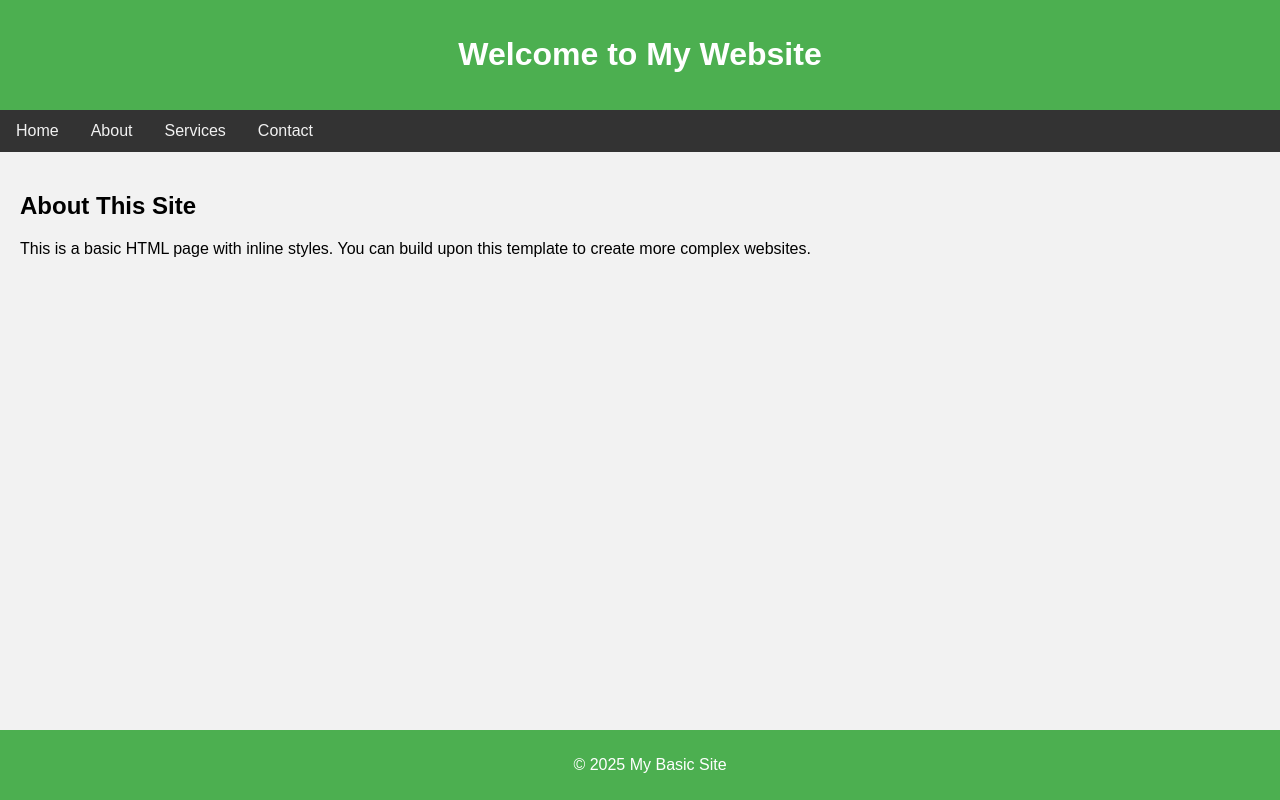
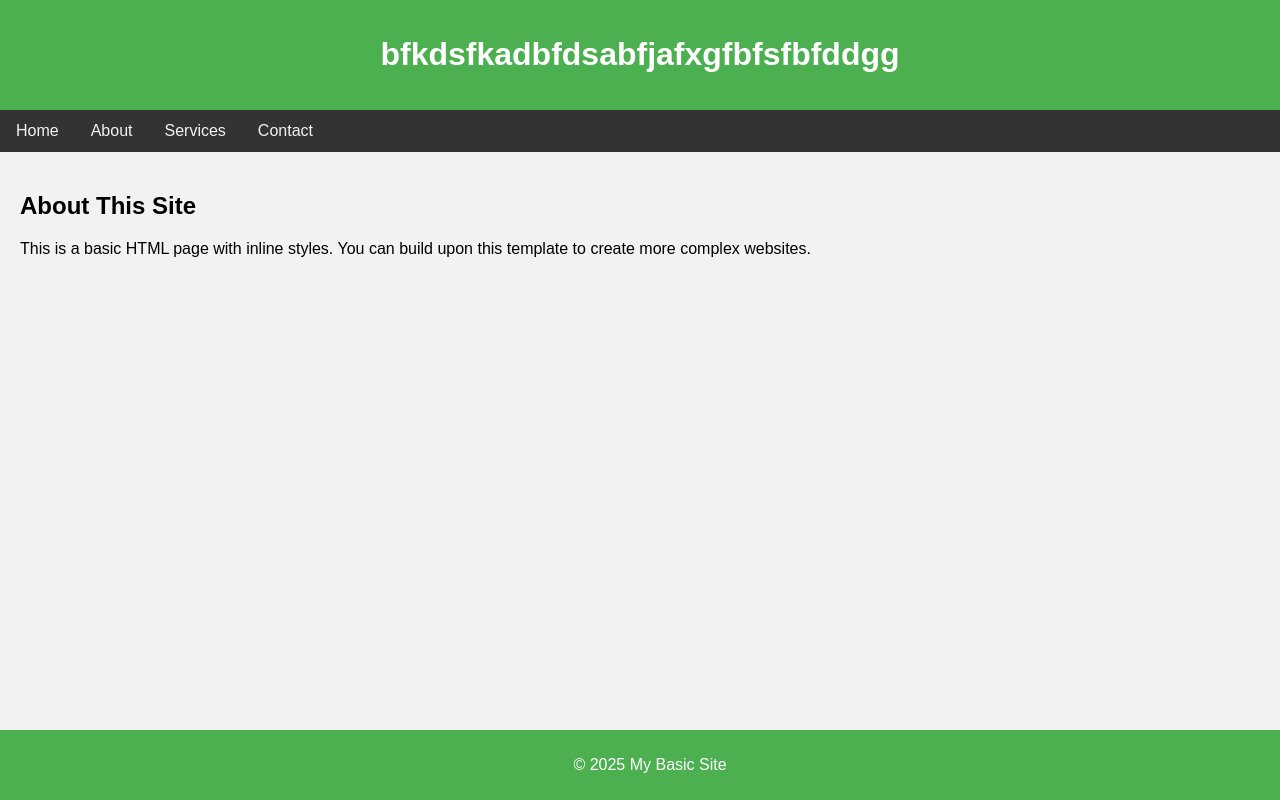
Before and after one commit to notajay-ina/bablu_ki_repo, a plain HTML site: page index.html in a window 1280 px wide. Drawn offline with Linux system fonts and the light colour scheme.

Commit message:
third commit

```diff
--- a/index.html
+++ b/index.html
@@ -49,7 +49,7 @@
 <body>
 
   <header>
-    <h1>Welcome to My Website</h1>
+    <h1>bfkdsfkadbfdsabfjafxgfbfsfbfddgg</h1>
   </header>
 
   <nav>
```
